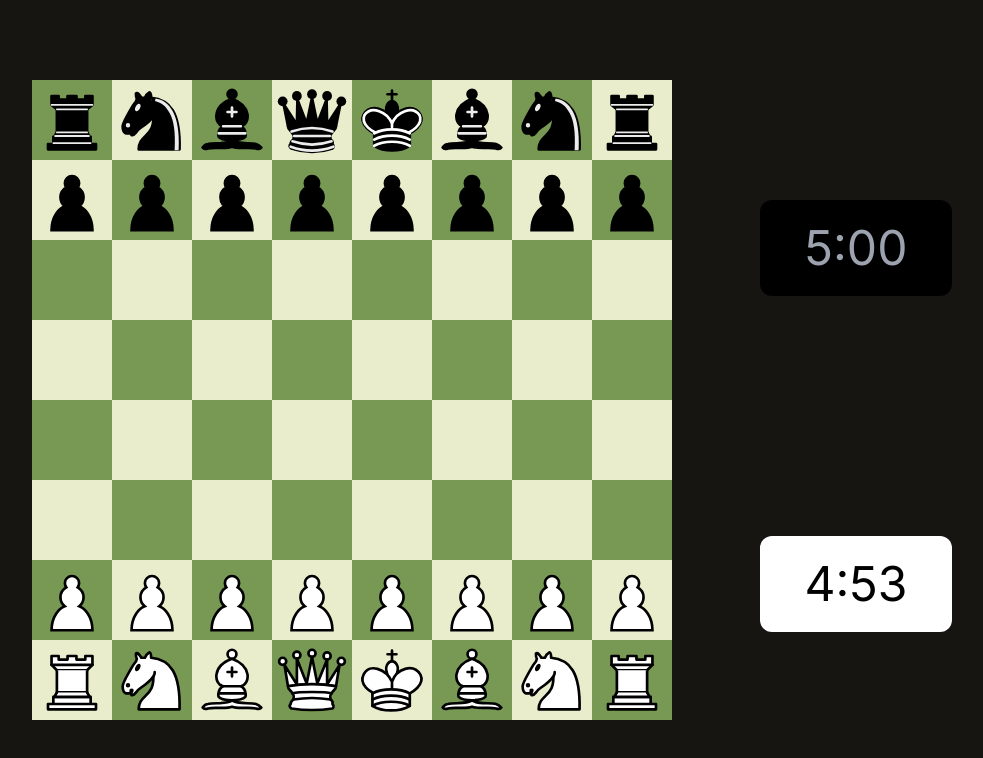
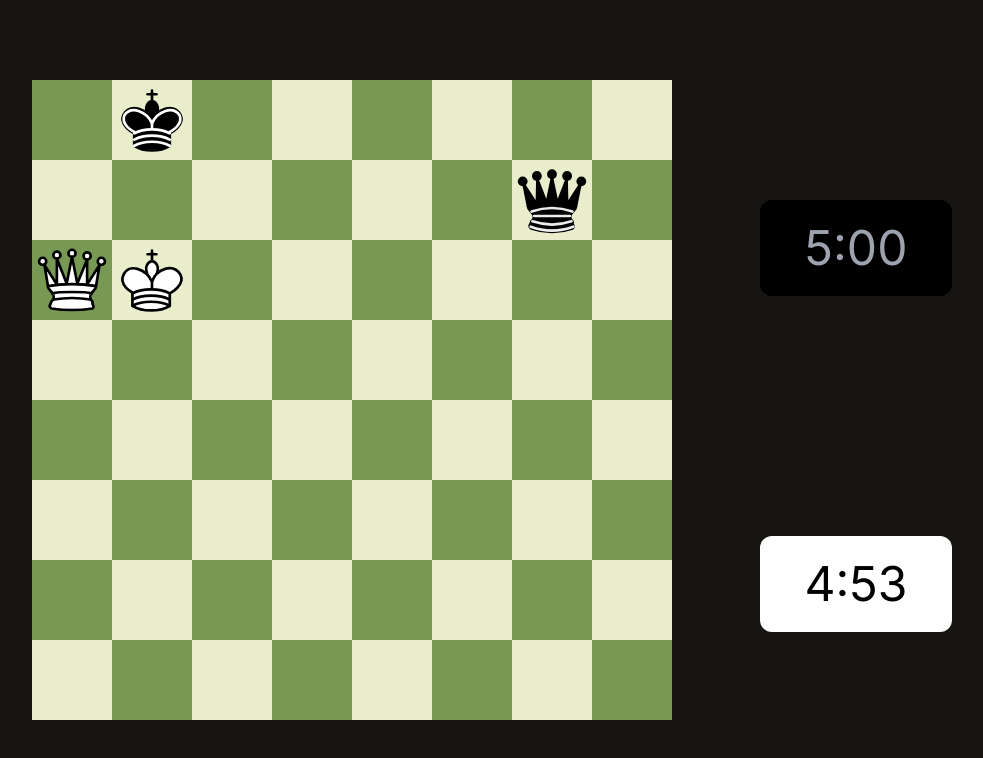
Before and after one commit to Srinjoy003/chess, a Next.js app: page / in a window 1280 px wide. Shown: the top 758 px of the page, without its empty margins (288-1271 px from the left). Built offline with nearby package versions, Linux system fonts and the light colour scheme.

Commit message:
fixed checkmate to check for white capture moves to check whether checking piece can be captured

```diff
--- a/app/chessAi/MoveGenerator.ts
+++ b/app/chessAi/MoveGenerator.ts
@@ -1,30 +1,73 @@
-import { TotalMoveList } from "./aiMoves";
+import { ImprovedTotalMoveList } from "./aiMoves";
 import { EnPassantMoveList, CastlingMoveList } from "../helperFunctions";
 
+export function deepCopyBoard(boardState: string[][]): string[][] {
+	// Create a new array and copy the contents of the original array to it
+	return boardState.map((row) => [...row]);
+}
 
+function deepCopyCastling(
+	castling: [boolean, boolean, boolean]
+): [boolean, boolean, boolean] {
+	return [...castling];
+}
 
-function MoveGenerator(
+function deepCopyPrevMove(
+	prevMove: [number, number] | null
+): [number, number] | null {
+	return prevMove ? [...prevMove] : null;
+}
+
+export function MoveGenerator(
+	depth: number,
 	boardState: string[][],
 	currentTurn: string,
 	prevMove: [number, number] | null,
 	whiteCastling: [boolean, boolean, boolean],
 	blackCastling: [boolean, boolean, boolean]
 ): number {
-	const totalMoveList = TotalMoveList(
+	if (depth === 0) return 0;
+
+	const totalMoveList = ImprovedTotalMoveList(
 		boardState,
 		currentTurn,
 		prevMove,
 		whiteCastling,
 		blackCastling
 	);
-    for(let move of totalMoveList){
-        const [fromIndex, toIndex] = move;
-        MoveMaker(boardState, fromIndex, toIndex, "hello", prevMove, whiteCastling, blackCastling)
-    }
-	return totalMoveList.length;
+
+	let moveNumber = 0;
+
+	for (let move of totalMoveList) {
+		const [fromIndex, toIndex] = move;
+		const newBoardState = deepCopyBoard(boardState);
+		const newWhiteCastling = deepCopyCastling(whiteCastling);
+		const newBlackCastling = deepCopyCastling(blackCastling);
+		const newPrevMove = deepCopyPrevMove(prevMove);
+		const nextTurn = currentTurn === "w" ? "b" : "w";
+
+		MoveMaker(
+			newBoardState,
+			fromIndex,
+			toIndex,
+			"hello",
+			prevMove,
+			newWhiteCastling,
+			newBlackCastling
+		);
+		moveNumber += MoveGenerator(
+			depth - 1,
+			newBoardState,
+			nextTurn,
+			newPrevMove,
+			newWhiteCastling,
+			newBlackCastling
+		);
+	}
+	return totalMoveList.length + moveNumber;
 }
 
-function MoveMaker(
+export function MoveMaker(
 	boardState: string[][],
 	fromIndex: number,
 	toIndex: number,
@@ -138,216 +181,5 @@ function MoveMaker(
 			blackCastling = [blackCastling[0], true, blackCastling[2]];
 		}
 	}
+	prevMove = [fromIndex, toIndex];
 }
-
-// const movePiece = useCallback(
-//     (fromIndex: number, toIndex: number, ai: boolean) => {
-//         if (fromIndex != toIndex) {
-//             const updatedBoard = boardState.map((item) => {
-//                 return item.slice();
-//             });
-
-//             const i1 = Math.floor(fromIndex / 10);
-//             const j1 = fromIndex % 10;
-
-//             const i2 = Math.floor(toIndex / 10);
-//             const j2 = toIndex % 10;
-
-//             if (
-//                 !(
-//                     (
-//                         selectedPiece &&
-//                         selectedPiece[1][1] === "P" &&
-//                         ((selectedPiece[1][0] == "w" && i2 === 7) ||
-//                             (selectedPiece[1][0] == "b" && i2 === 0))
-//                     ) //no pawn promotion
-//                 )
-//             ) {
-//                 if (updatedBoard[i2][j2] === "-") setSound("move");
-//                 else setSound("capture");
-
-//                 updatedBoard[i2][j2] = updatedBoard[i1][j1];
-//                 updatedBoard[i1][j1] = "-";
-//             }
-
-//             //PAWN PROMOTION FOR AI
-
-//             if (ai) {
-//                 //for ai
-//                 const aiPiece = boardState[i1][j1];
-//                 setSelectedPiece([fromIndex, aiPiece]);
-
-//                 if (
-//                     aiPiece[1] === "P" &&
-//                     ((aiPiece[0] === "w" && i2 === 7) ||
-//                         (aiPiece[0] === "b" && i2 === 0))
-//                 ) {
-//                     setPromotedPiecePosition([fromIndex, toIndex]);
-//                     updatedBoard[i2][j2] = turn + "Q";
-//                     updatedBoard[i1][j1] = "-";
-//                     setSound("promote");
-//                     dispatch(toggleTurn());
-//                     setBoardState(updatedBoard);
-//                     noOfMoves.current++;
-//                     return;
-//                 }
-//             }
-
-//             if (selectedPiece || ai) {
-//                 const aiPiece = boardState[i1][j1];
-//                 let currentSelectedPiece: [number, string] = [-1, "hello"];
-
-//                 if (selectedPiece) currentSelectedPiece = selectedPiece;
-//                 else currentSelectedPiece = [fromIndex, aiPiece];
-
-//                 //ENPASSANT
-//                 const enpassantMoveList = EnPassantMoveList(
-//                     currentSelectedPiece[1],
-//                     currentSelectedPiece[0],
-//                     boardState,
-//                     prevMove
-//                 );
-
-//                 const castlingMoveList = CastlingMoveList(
-//                     currentSelectedPiece[1],
-//                     boardState,
-//                     whiteCastling,
-//                     blackCastling
-//                 );
-
-//                 if (enpassantMoveList.includes(toIndex)) {
-//                     setSound("capture");
-//                     const opponentPawnDirection =
-//                         currentSelectedPiece[1][0] === "w" ? -1 : 1;
-//                     updatedBoard[i2 + opponentPawnDirection][j2] = "-";
-//                 }
-
-//                 // PAWN PROMOTION
-
-//                 //for human
-//                 if (currentSelectedPiece[1][1] === "P") {
-//                     if (
-//                         (currentSelectedPiece[1][0] == "w" && i2 === 7) ||
-//                         (currentSelectedPiece[1][0] == "b" && i2 === 0)
-//                     ) {
-//                         setpawnPromotionOpen(() => {
-//                             setPromotedPiecePosition([fromIndex, toIndex]);
-//                             return true;
-//                         });
-//                     }
-//                 }
-
-//                 //FOR CASTLING
-
-//                 if (castlingMoveList.includes(toIndex)) {
-//                     if (toIndex === 2) {
-//                         updatedBoard[0][0] = "-";
-//                         updatedBoard[0][3] = "wR";
-//                     } else if (toIndex === 6) {
-//                         updatedBoard[0][7] = "-";
-//                         updatedBoard[0][5] = "wR";
-//                     }
-
-//                     if (toIndex === 72) {
-//                         updatedBoard[7][0] = "-";
-//                         updatedBoard[7][3] = "bR";
-//                     } else if (toIndex === 76) {
-//                         updatedBoard[7][7] = "-";
-//                         updatedBoard[7][5] = "bR";
-//                     }
-//                 }
-
-//                 if (currentSelectedPiece[1][0] === "w") {
-//                     //white
-//                     if (
-//                         currentSelectedPiece[0] === 0 &&
-//                         currentSelectedPiece[1][1] === "R"
-//                     ) {
-//                         //left Rook
-//                         setWhiteCastling((currWhiteCastling) => [
-//                             true,
-//                             currWhiteCastling[1],
-//                             currWhiteCastling[2],
-//                         ]);
-//                     } else if (
-//                         currentSelectedPiece[0] === 7 &&
-//                         currentSelectedPiece[1][1] === "R"
-//                     ) {
-//                         //  right rook
-//                         setWhiteCastling((currWhiteCastling) => [
-//                             currWhiteCastling[0],
-//                             currWhiteCastling[1],
-//                             true,
-//                         ]);
-//                     } else if (
-//                         currentSelectedPiece[0] === 4 &&
-//                         currentSelectedPiece[1][1] === "K"
-//                     ) {
-//                         // king
-//                         setWhiteCastling((currWhiteCastling) => [
-//                             currWhiteCastling[0],
-//                             true,
-//                             currWhiteCastling[2],
-//                         ]);
-//                     }
-//                 }
-
-//                 if (currentSelectedPiece[1][0] === "b") {
-//                     //black
-//                     if (
-//                         currentSelectedPiece[0] === 70 &&
-//                         currentSelectedPiece[1][1] === "R"
-//                     ) {
-//                         setBlackCastling((currBlackCastling) => [
-//                             true,
-//                             currBlackCastling[1],
-//                             currBlackCastling[2],
-//                         ]);
-//                     } else if (
-//                         currentSelectedPiece[0] === 77 &&
-//                         currentSelectedPiece[1][1] === "R"
-//                     ) {
-//                         setBlackCastling((currBlackCastling) => [
-//                             currBlackCastling[0],
-//                             currBlackCastling[1],
-//                             true,
-//                         ]);
-//                     } else if (
-//                         currentSelectedPiece[0] === 74 &&
-//                         currentSelectedPiece[1][1] === "K"
-//                     ) {
-//                         setBlackCastling((currBlackCastling) => [
-//                             currBlackCastling[0],
-//                             true,
-//                             currBlackCastling[2],
-//                         ]);
-//                     }
-//                 }
-//             }
-
-//             if (
-//                 !(
-//                     (
-//                         selectedPiece &&
-//                         selectedPiece[1][1] === "P" &&
-//                         ((selectedPiece[1][0] == "w" && i2 === 7) ||
-//                             (selectedPiece[1][0] == "b" && i2 === 0))
-//                     ) //no pawn promotion
-//                 )
-//             ) {
-//                 noOfMoves.current++;
-//                 setBoardState(updatedBoard);
-//                 dispatch(toggleTurn());
-//             }
-//         }
-//     },
-//     [
-//         blackCastling,
-//         whiteCastling,
-//         boardState,
-//         dispatch,
-//         prevMove,
-//         selectedPiece,
-//         turn,
-//     ]
-// )
--- a/app/chessAi/aiMoves.ts
+++ b/app/chessAi/aiMoves.ts
@@ -1,6 +1,6 @@
 import { MoveList } from "../helperFunctions";
 
-export function TotalMoveList(
+export function ImprovedTotalMoveList(
 	boardState: string[][],
 	currentTurn: string,
 	prevMove: [number, number] | null,
@@ -39,7 +39,7 @@ export function AiRandomMove(
 	whiteCastling: [boolean, boolean, boolean],
 	blackCastling: [boolean, boolean, boolean]
 ): number[] {
-	const aiTotalMoveList = TotalMoveList(
+	const aiTotalMoveList = ImprovedTotalMoveList(
 		boardState,
 		currentTurn,
 		prevMove,
--- a/app/components/chessBoard.tsx
+++ b/app/components/chessBoard.tsx
@@ -11,12 +11,14 @@ import {
 	StaleMate,
 	InsufficientMaterial,
 	ThreeFoldRepetition,
+	MoveList,
 } from "../helperFunctions";
 import PawnPromotion from "./PawnPromotion";
 import Timer from "./Timer";
 import { useDispatch } from "react-redux";
 import { toggleTurn } from "../reduxStore/turnSlice";
-import { AiRandomMove, TotalMoveList } from "../chessAi/aiMoves";
+import { AiRandomMove, ImprovedTotalMoveList } from "../chessAi/aiMoves";
+import { MoveGenerator } from "../chessAi/MoveGenerator";
 
 export function CreateBoardMap() {
 	const board = [];
@@ -24,33 +26,70 @@ export function CreateBoardMap() {
 	for (let i = 0; i <= 7; i++) {
 		let row = [];
 		for (let j = 0; j <= 7; j++) {
-			let piece = "";
+			let piece = "-";
 			let colour = "";
 
-			if (i == 1 || i == 6) piece = "P";
-			else if (i == 0 || i == 7) {
-				if (j == 0 || j == 7) piece = "R";
-				else if (j == 1 || j == 6) piece = "H";
-				else if (j == 2 || j == 5) piece = "B";
-				else if (j == 3) piece = "Q";
-				else if (j == 4) piece = "K";
-			} else piece = "-";
+			// if (i == 1 || i == 6) piece = "P";
+			// else if (i == 0 || i == 7) {
+			// 	if (j == 0 || j == 7) piece = "R";
+			// 	else if (j == 1 || j == 6) piece = "H";
+			// 	else if (j == 2 || j == 5) piece = "B";
+			// 	else if (j == 3) piece = "Q";
+			// 	else if (j == 4) piece = "K";
+			// } else piece = "-";
 
-			if (i < 2) colour = "w";
-			else if (i > 5) colour = "b";
+			// if (i < 2) colour = "w";
+			// else if (i > 5) colour = "b";
 
 			row.push(colour + piece);
 		}
 
 		board.push(row);
 	}
+
+	// board[2][0] = "wP";
+	// board[1][0] = "-";
+	// board[2][3] = "wP";
+	// board[1][3] = "-";
+	// board[2][7] = "wH";
+	// board[1][6] = "-";
+	// board[3][4] = "wH";
+	// board[6][0] = "-";
+	// board[6][1] = "-";
+	// board[5][0] = "bP";
+	// board[4][1] = "bP";
+	// board[6][7] = "-";
+	// board[5][7] = "bP";
+	// board[6][6] = "-";
+	// board[6][5] = "-";
 	// board[3][6] = "bP";
-	// board[1][5] = "wP";
-	// board[6][2] = "wQ";
-	// board[7][0] = "bK";
-	// board[1][2] = "wK";
+	// board[4][6] = "bP";
+
+	board[7][1] = "bK";
+	board[5][1] = "wK";
+	board[5][0] = "wQ";
+	board[6][6] = "bQ";
 
 	return board;
+}
+
+function useCombinedEffect(effect: () => void, deps: [string, string[][]]) {
+	const combinedDeps: [string, string] = useMemo(
+		() => [deps[0], JSON.stringify(deps[1])],
+		[deps]
+	);
+	const prevDepsRef = useRef<[string, string]>(["", ""]);
+
+	useEffect(() => {
+		const allDepsChanged = combinedDeps.every(
+			(dep, i) => dep !== prevDepsRef.current[i]
+		);
+
+		if (allDepsChanged) {
+			effect();
+			prevDepsRef.current = combinedDeps;
+		}
+	}, [combinedDeps, effect]);
 }
 
 export default function ChessBoard() {
@@ -125,8 +164,15 @@ export default function ChessBoard() {
 	let aiRandomMoveWhite = useRef<number[]>([]);
 	let aiRandomMoveBlack = useRef<number[]>([]);
 
-	const totalMoveList = TotalMoveList(boardState, turn, prevMove, whiteCastling, blackCastling)
-	console.log(totalMoveList.length)
+	const moves = MoveGenerator(
+		3,
+		boardState,
+		turn,
+		prevMove,
+		whiteCastling,
+		blackCastling
+	);
+	console.log(moves);
 
 	useEffect(() => {
 		setPosition([turn, boardState]);
@@ -145,6 +191,20 @@ export default function ChessBoard() {
 			});
 		}
 	};
+
+	useEffect(() => {
+		if (selectedPiece)
+			// console.log(MoveList(selectedPiece[1], selectedPiece[0], boardState, prevMove, whiteCastling, blackCastling))
+			console.log(
+				ImprovedTotalMoveList(
+					boardState,
+					turn,
+					prevMove,
+					whiteCastling,
+					blackCastling
+				).length
+			);
+	});
 
 	useEffect(() => {
 		if (inCheck) setSound("check");
@@ -384,8 +444,11 @@ export default function ChessBoard() {
 					)
 				) {
 					noOfMoves.current++;
-					setBoardState(updatedBoard);
 					dispatch(toggleTurn());
+
+					setBoardState(() => {
+						return updatedBoard;
+					});
 				}
 			}
 		},
@@ -422,8 +485,6 @@ export default function ChessBoard() {
 
 		if (turn === "b") {
 			if (aiRandomMoveBlack.current.length !== 0) {
-
-
 				movePiece(
 					aiRandomMoveBlack.current[0],
 					aiRandomMoveBlack.current[1],
@@ -438,8 +499,6 @@ export default function ChessBoard() {
 		}
 		if (turn === "w") {
 			if (aiRandomMoveWhite.current.length !== 0) {
-
-
 				movePiece(
 					aiRandomMoveWhite.current[0],
 					aiRandomMoveWhite.current[1],
@@ -455,8 +514,22 @@ export default function ChessBoard() {
 	}, [boardState, blackCastling, whiteCastling, prevMove, turn, movePiece]);
 
 	// useEffect(() => {
+	// 	const delay = 1000; // Set the desired delay in milliseconds
+	// 	console.log(turn, boardState);
+	// 	if (!gameEnded) {
+	// 		console.log(turn);
+	// 		const timer = setTimeout(() => {
+	// 			aiMove();
+	// 		}, delay);
+
+	// 		return () => clearTimeout(timer);
+	// 	}
+	// 	// eslint-disable-next-line
+	// }, [boardState]);
+
+	// useCombinedEffect(() => {
 	// 	const delay = 2000; // Set the desired delay in milliseconds
-	// 	console.log(turn, boardState);
+	// 	// console.log(turn, boardState);
 	// 	if (!gameEnded) {
 	// 		const timer = setTimeout(() => {
 	// 			aiMove();
@@ -464,8 +537,7 @@ export default function ChessBoard() {
 
 	// 		return () => clearTimeout(timer);
 	// 	}
-	// 	// eslint-disable-next-line
-	// }, [boardState, turn]);
+	// }, [turn, boardState]);
 
 	const board = boardState.map((row, i) => {
 		let newRow = row.map((_, j) => {
--- a/app/helperFunctions.ts
+++ b/app/helperFunctions.ts
@@ -1,3 +1,6 @@
+import { MoveMaker, deepCopyBoard } from "./chessAi/MoveGenerator";
+import { ImprovedTotalMoveList } from "./chessAi/aiMoves";
+
 export function EnPassantMoveList(
 	currentPiece: string,
 	position: number,
@@ -620,7 +623,7 @@ export function MoveList(
 	return moveList;
 }
 
-export function CheckMate(
+export function CheckMate( //used unfixed version of movemaker
 	currentTurn: string,
 	boardState: string[][],
 	prevMove: [number, number] | null,
@@ -629,6 +632,8 @@ export function CheckMate(
 ): boolean {
 	const currentKing = currentTurn + "K";
 	const kingPosition = findKing(currentTurn, boardState);
+
+	if (InCheck(currentTurn, boardState)) {
 		const kingMoveList = MoveList(
 			currentKing,
 			kingPosition,
@@ -637,9 +642,35 @@ export function CheckMate(
 			whiteCastling,
 			blackCastling
 		);
+		if (kingMoveList.length === 0) {
+			const totalMoveList = ImprovedTotalMoveList(
+				boardState,
+				currentTurn,
+				prevMove,
+				whiteCastling,
+				blackCastling
+			);
 
-	if (InCheck(currentTurn, boardState) && kingMoveList.length === 0) {
-		return true;
+			let isMate = true;
+
+			for (let [fromIndex, toIndex] of totalMoveList) {
+				const boardCopy = deepCopyBoard(boardState);
+
+				MoveMaker(
+					boardCopy,
+					fromIndex,
+					toIndex,
+					"hello",
+					prevMove,
+					whiteCastling,
+					blackCastling
+				);
+
+				if(!InCheck(currentTurn, boardCopy)) isMate = false;
+
+			}
+			return isMate;
+		}
 	}
 
 	return false;
```
Lines whose indentation alone changed are shown as unchanged.
